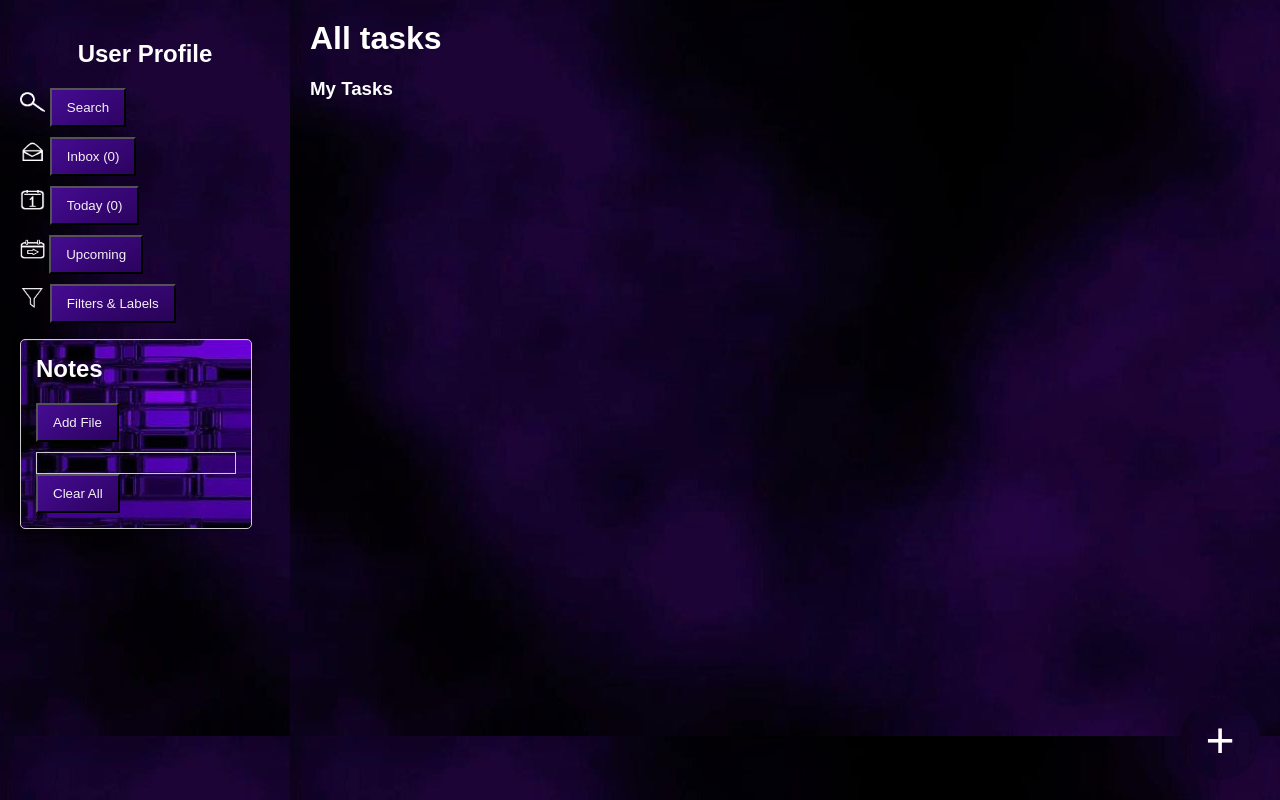
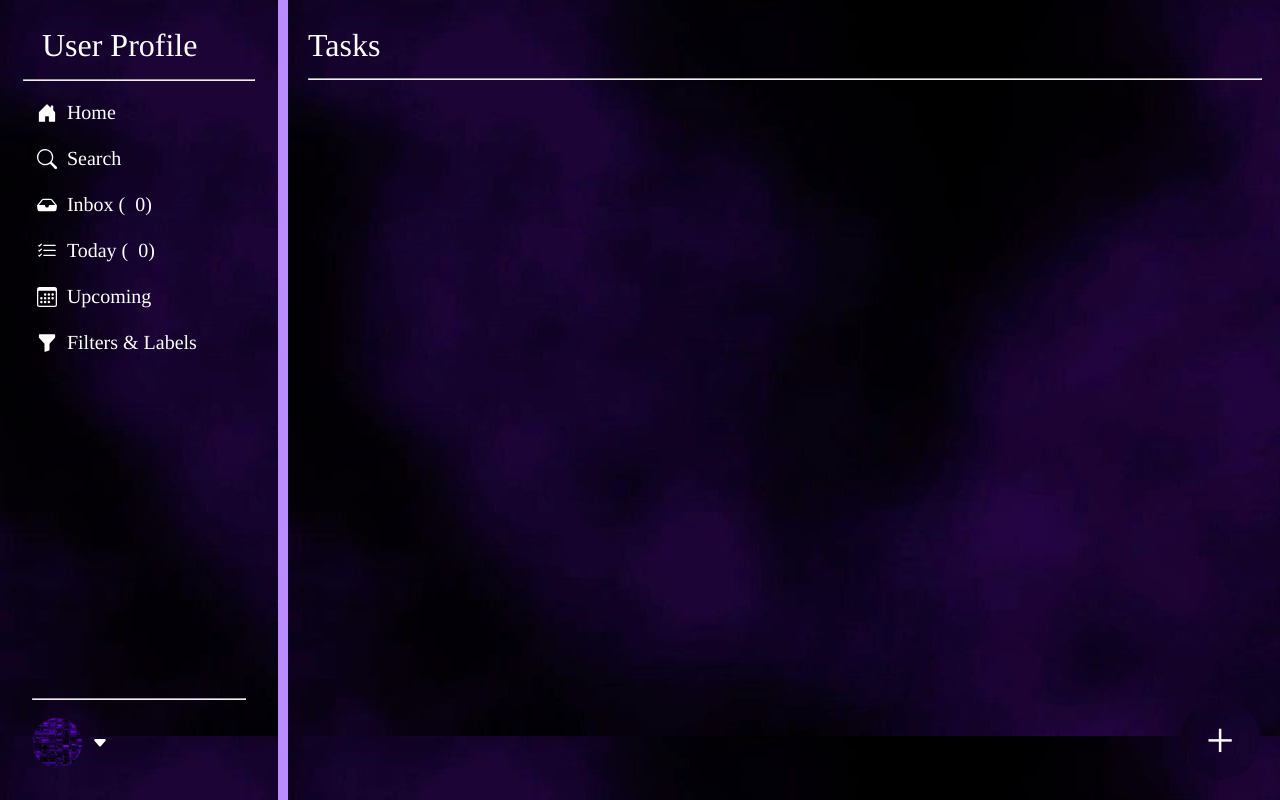
Before and after one commit to Tanishq172006/Todo, a plain HTML site: page index.html in a window 1280 px wide. Drawn offline with Linux system fonts and the light colour scheme.

Commit message:
Improved UI

```diff
--- a/css/styles.css
+++ b/css/styles.css
@@ -1,61 +1,115 @@
 /* styles.css */
 body {
-  font-family: Arial, sans-serif;
-
+  font-family: "Tinos", serif;
   margin: 0;
   padding: 0;
 }
+.container {
+  position: fixed;
+  display: flex;
+  flex-direction: row;
+  gap: 10px;
+  background-color: rgb(185, 141, 255);
+  height: 100%;
+  width: 100%;
+  margin: 0;
+  color: white
+}
 
-.container {
-  display: flex;
-  height: 100vh;
-  position: relative;
+.cell{
+  /* background: linear-gradient(-45deg, #d19dff, #b678fc, #a54ffb, #8818f0, #6d00b0, #530087);
+  background-size: 400% 400%;
+  animation: gradient 13s ease infinite;
+  height: 100vh; */
+  padding: 20px
 }
 
 .sidebar {
-  width: 250px;
-  color: #ffffff;
   background-image: url('../backgrounds/bg4.jpg');
-  border-right: 0px solid #ccc;
-  padding: 20px;
+  display: flex;
+  flex-direction: column;
+  gap: 1px;
+  align-items: center;
+  width: 20%;
 }
 
-.sidebar .profile {
-  text-align: center;
+.menu
+{
+  display: flex;
+  height: 35px;
+  width: 90%;
+  justify-content: flex-start;
+  align-items: center;
+  border-radius: 5px;
+  padding-left: 20px;
+
+}
+.menu-option
+{
+  display: flex;
+  align-items: center;
+  padding: 5px;
+  padding-left: 15px;
+  transition: all 0.3s ease-in-out;
+  font-size: 20px;
+}
+.menu-option span{
+  margin-left: 10px;
+}
+.menu-option:hover
+{
+  background-color: rgb(92, 0, 172);
+  transform: scale(1.05);
+  box-shadow: 0 0 10px rgba(255, 255, 255, 0.3);
+
+}
+.header-sidebar
+{
+  height: 50px;
+  font-size: 2rem;
+}
+.profile
+{
+  margin-top: auto;
+  display: flex;
+  flex-direction: row;
+  flex-wrap: wrap;
+  gap: 10px;
+  justify-content: flex-start;
+  align-items: center;
+  height: 70px;
+  padding-left: 0;
   margin-bottom: 20px;
 }
-
-.sidebar .menu,
-.sidebar .projects ul,
-.sidebar .team ul {
-  list-style-type: none;
-  padding: 0;
-}
-
-.sidebar .menu li,
-.sidebar .projects li,
-.sidebar .team li {
-  margin-bottom: 10px;
-}
-
-.sidebar h3 {
-  margin-top: 20px;
-  margin-bottom: 10px;
+.profile div{
+  height: 50px;
+  width: 50px;
+  border-radius: 50%;
+  background-image: url('../backgrounds/bg1.jpg');
+  background-size: cover;
+  /* background-color: aliceblue; */
 }
 
 .main-content {
   background-image: url('../backgrounds/bg4.jpg');
-  color: #ffffff;
-  flex: 1;
-  padding: 20px;
-  overflow-y: auto;
+  display: flex;
+  flex-direction: column;
+  align-items: center;
+  width: 80%;
 }
 
-.main-content h1 {
-  margin-top: 0;
+.header-title
+{
+  display: flex;
+  align-items: center;
+  font-size: 2rem;
+  height: 50px;
+  width: 100%;
 }
 
 .tasks {
+  display: flex;
+  width: 100%;
   margin-bottom: 20px;
 }
 
@@ -65,6 +119,7 @@ body {
 
 .tasks ul {
   list-style-type: none;
+  width: 100%;
   padding: 0;
 }
 
@@ -247,9 +302,63 @@ body {
   animation-duration: 0.4s;
 
 }
+/* @keyframes gradient {
+0% {
+  background-position: 0% 50%;
+}
+50% {
+  background-position: 100% 50%;
+}
+100% {
+  background-position: 0% 50%;
+} */
 
+@media (max-width: 600px)
+{
+  .sidebar
+  {
+      width:80px;
+      padding: 0;
+      padding-top: 10px;
+      padding-bottom: 10px;
+      align-items: center;
+      gap: 20px;
+  }
+  .header-sidebar
+  {
+      display: none;
+  }
+  #sidebar-rule
+  {
+      display: none;
+  }
+  .menu-option
+  {
+      margin: 0;
+      padding: 0;
+      height: 50px;
+      justify-content: center;
+      align-items: center;
 
-
+  }
+  .menu-option svg
+  {
+      width: 42px;
+      height: 42px;
+  }
+  .menu-option span
+  {
+      display: none;
+  }
+  .profile
+  {
+      margin-bottom: 10px;
+  }
+  .profile div{
+      height: 40px;
+      width: 40px;
+  }
+}
 
 button:not(#plusBtn, #clockBtn, #binBtn, #tickBtn) {
   padding: 10px 15px;
--- a/index.html
+++ b/index.html
@@ -5,6 +5,11 @@
     <meta charset="UTF-8">
     <meta name="viewport" content="width=device-width, initial-scale=1.0">
     <title>Task Management App</title>
+    <link rel="preconnect" href="https://fonts.googleapis.com">
+    <link rel="preconnect" href="https://fonts.gstatic.com" crossorigin>
+    <link
+        href="https://fonts.googleapis.com/css2?family=Caveat:wght@400..700&family=Tinos:ital,wght@0,400;0,700;1,400;1,700&display=swap"
+        rel="stylesheet">
     <link rel="stylesheet" href="./css/styles.css">
 </head>
 
@@ -12,49 +17,74 @@
 
     <div class="container">
         <!-- Sidebar with menu and projects -->
-        <div class="sidebar">
-            <div class="profile">
-                <h2>User Profile</h2>
+        <div class="sidebar cell">
+            <div class="header-sidebar menu">
+                User Profile
             </div>
-            <ul class="menu">
-                <li>
-                    <img src="./icons/search.png" height="20px" ,width="20px">
-                    <button>Search</button>
-                </li>
-                <li>
-                    <img src="./icons/inbox.png" height="20px" ,width="20px">
-                    <button onclick="openOverlay('inboxOverlay')">Inbox (<span id="inboxCount">0</span>)</button>
-                </li>
-                <li>
-                    <img src="./icons/today.png" height="20px" ,width="20px">
-                    <button onclick="location.href='./today.html'">Today (<span id="todayCount">0</span>)</button>
-                </li>
-                <li>
-                    <img src="./icons/upcoming.png" height="20px" ,width="20px">
-                    <button onclick="calenderOpen()">Upcoming</button>
-                </li>
-                <li>
-                    <img src="./icons/filter.png" height="20px" ,width="20px">
-                    <button>Filters & Labels</button>
-                </li>
-            </ul>
-            <div class="projects">
+            <hr width="97%" id="sidebar-rule" />
+            <div class="menu-option menu">
+                <svg xmlns="http://www.w3.org/2000/svg" width="20" height="20" fill="currentColor" class="bi bi-house-door-fill" viewBox="0 0 16 16">
+                    <path d="M6.5 14.5v-3.505c0-.245.25-.495.5-.495h2c.25 0 .5.25.5.5v3.5a.5.5 0 0 0 .5.5h4a.5.5 0 0 0 .5-.5v-7a.5.5 0 0 0-.146-.354L13 5.793V2.5a.5.5 0 0 0-.5-.5h-1a.5.5 0 0 0-.5.5v1.293L8.354 1.146a.5.5 0 0 0-.708 0l-6 6A.5.5 0 0 0 1.5 7.5v7a.5.5 0 0 0 .5.5h4a.5.5 0 0 0 .5-.5"/>
+                  </svg>
+                <span>Home</span>
+            </div>
+            <div class="menu-option menu">
+                <svg xmlns="http://www.w3.org/2000/svg" width="20" height="20" fill="currentColor" class="bi bi-search" viewBox="0 0 16 16">
+                    <path d="M11.742 10.344a6.5 6.5 0 1 0-1.397 1.398h-.001q.044.06.098.115l3.85 3.85a1 1 0 0 0 1.415-1.414l-3.85-3.85a1 1 0 0 0-.115-.1zM12 6.5a5.5 5.5 0 1 1-11 0 5.5 5.5 0 0 1 11 0"/>
+                  </svg>
+                <span>Search</span>
+            </div>
+            <div class="menu-option menu" onclick="openOverlay('inboxOverlay')">
+                <svg xmlns="http://www.w3.org/2000/svg" width="20" height="20" fill="currentColor" class="bi bi-inbox-fill" viewBox="0 0 16 16">
+                    <path d="M4.98 4a.5.5 0 0 0-.39.188L1.54 8H6a.5.5 0 0 1 .5.5 1.5 1.5 0 1 0 3 0A.5.5 0 0 1 10 8h4.46l-3.05-3.812A.5.5 0 0 0 11.02 4zm-1.17-.437A1.5 1.5 0 0 1 4.98 3h6.04a1.5 1.5 0 0 1 1.17.563l3.7 4.625a.5.5 0 0 1 .106.374l-.39 3.124A1.5 1.5 0 0 1 14.117 13H1.883a1.5 1.5 0 0 1-1.489-1.314l-.39-3.124a.5.5 0 0 1 .106-.374z"/>
+                  </svg>
+                <span>Inbox (<span id="inboxCount">0</span>)</span>
+            </div>
+            <div class="menu-option menu" onclick="location.href='./today.html'">
+                <svg xmlns="http://www.w3.org/2000/svg" width="20" height="20" fill="currentColor" class="bi bi-list-check" viewBox="0 0 16 16">
+                    <path fill-rule="evenodd" d="M5 11.5a.5.5 0 0 1 .5-.5h9a.5.5 0 0 1 0 1h-9a.5.5 0 0 1-.5-.5m0-4a.5.5 0 0 1 .5-.5h9a.5.5 0 0 1 0 1h-9a.5.5 0 0 1-.5-.5m0-4a.5.5 0 0 1 .5-.5h9a.5.5 0 0 1 0 1h-9a.5.5 0 0 1-.5-.5M3.854 2.146a.5.5 0 0 1 0 .708l-1.5 1.5a.5.5 0 0 1-.708 0l-.5-.5a.5.5 0 1 1 .708-.708L2 3.293l1.146-1.147a.5.5 0 0 1 .708 0m0 4a.5.5 0 0 1 0 .708l-1.5 1.5a.5.5 0 0 1-.708 0l-.5-.5a.5.5 0 1 1 .708-.708L2 7.293l1.146-1.147a.5.5 0 0 1 .708 0m0 4a.5.5 0 0 1 0 .708l-1.5 1.5a.5.5 0 0 1-.708 0l-.5-.5a.5.5 0 0 1 .708-.708l.146.147 1.146-1.147a.5.5 0 0 1 .708 0"/>
+                  </svg>
+                <span>Today (<span id="todayCount">0</span>)</span>
+            </div>
+            <div class="menu-option menu" onclick="calenderOpen()">
+                <svg xmlns="http://www.w3.org/2000/svg" width="20" height="20" fill="currentColor" class="bi bi-calendar3" viewBox="0 0 16 16">
+                    <path d="M14 0H2a2 2 0 0 0-2 2v12a2 2 0 0 0 2 2h12a2 2 0 0 0 2-2V2a2 2 0 0 0-2-2M1 3.857C1 3.384 1.448 3 2 3h12c.552 0 1 .384 1 .857v10.286c0 .473-.448.857-1 .857H2c-.552 0-1-.384-1-.857z"/>
+                    <path d="M6.5 7a1 1 0 1 0 0-2 1 1 0 0 0 0 2m3 0a1 1 0 1 0 0-2 1 1 0 0 0 0 2m3 0a1 1 0 1 0 0-2 1 1 0 0 0 0 2m-9 3a1 1 0 1 0 0-2 1 1 0 0 0 0 2m3 0a1 1 0 1 0 0-2 1 1 0 0 0 0 2m3 0a1 1 0 1 0 0-2 1 1 0 0 0 0 2m3 0a1 1 0 1 0 0-2 1 1 0 0 0 0 2m-9 3a1 1 0 1 0 0-2 1 1 0 0 0 0 2m3 0a1 1 0 1 0 0-2 1 1 0 0 0 0 2m3 0a1 1 0 1 0 0-2 1 1 0 0 0 0 2"/>
+                  </svg>
+                <span>Upcoming</span>
+            </div>
+            <div class="menu-option menu">
+                <svg xmlns="http://www.w3.org/2000/svg" width="20" height="20" fill="currentColor" class="bi bi-funnel-fill" viewBox="0 0 16 16">
+                    <path d="M1.5 1.5A.5.5 0 0 1 2 1h12a.5.5 0 0 1 .5.5v2a.5.5 0 0 1-.128.334L10 8.692V13.5a.5.5 0 0 1-.342.474l-3 1A.5.5 0 0 1 6 14.5V8.692L1.628 3.834A.5.5 0 0 1 1.5 3.5z"/>
+                  </svg>
+                <span>Filters & Labels</span>
+            </div>
+            <!-- <div class="projects menu">
                 <div class="folder">
-                    <h2>Notes</h2>
+                    Notes
                     <button class="addFileBtn">Add File</button>
                     <div id="fileList" class="file-list">
-                        <!-- Files will be added here -->
                     </div>
                     <button class="clearAllBtn">Clear All</button>
                 </div>
+            </div> -->
+            <div class="profile menu">
+
+                <hr width="100%" />
+                <div></div>
+                <svg xmlns="http://www.w3.org/2000/svg" width="16" height="16" fill="currentColor"
+                    class="bi bi-caret-down-fill" viewBox="0 0 16 16">
+                    <path
+                        d="M7.247 11.14 2.451 5.658C1.885 5.013 2.345 4 3.204 4h9.592a1 1 0 0 1 .753 1.659l-4.796 5.48a1 1 0 0 1-1.506 0z" />
+                </svg>
             </div>
 
         </div>
         <!-- Main content area -->
-        <div class="main-content">
-            <h1>All tasks</h1>
+        <div class="main-content cell">
+            <div class="box header-title">Tasks</div>
+            <hr width="100%" />
             <div class="tasks" id="bulletin1">
-                <h3>My Tasks</h3>
                 <ul id="taskList" class="task-list">
                     <li>
 
```
